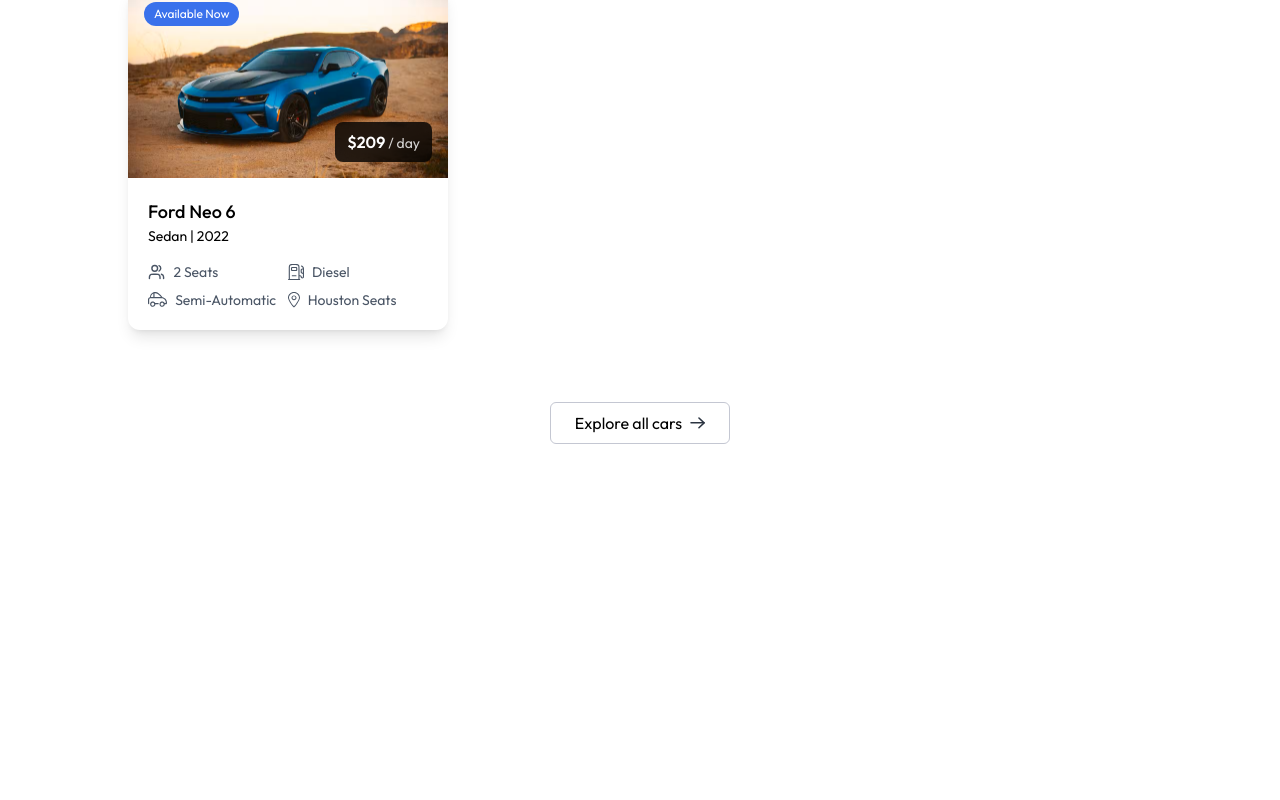
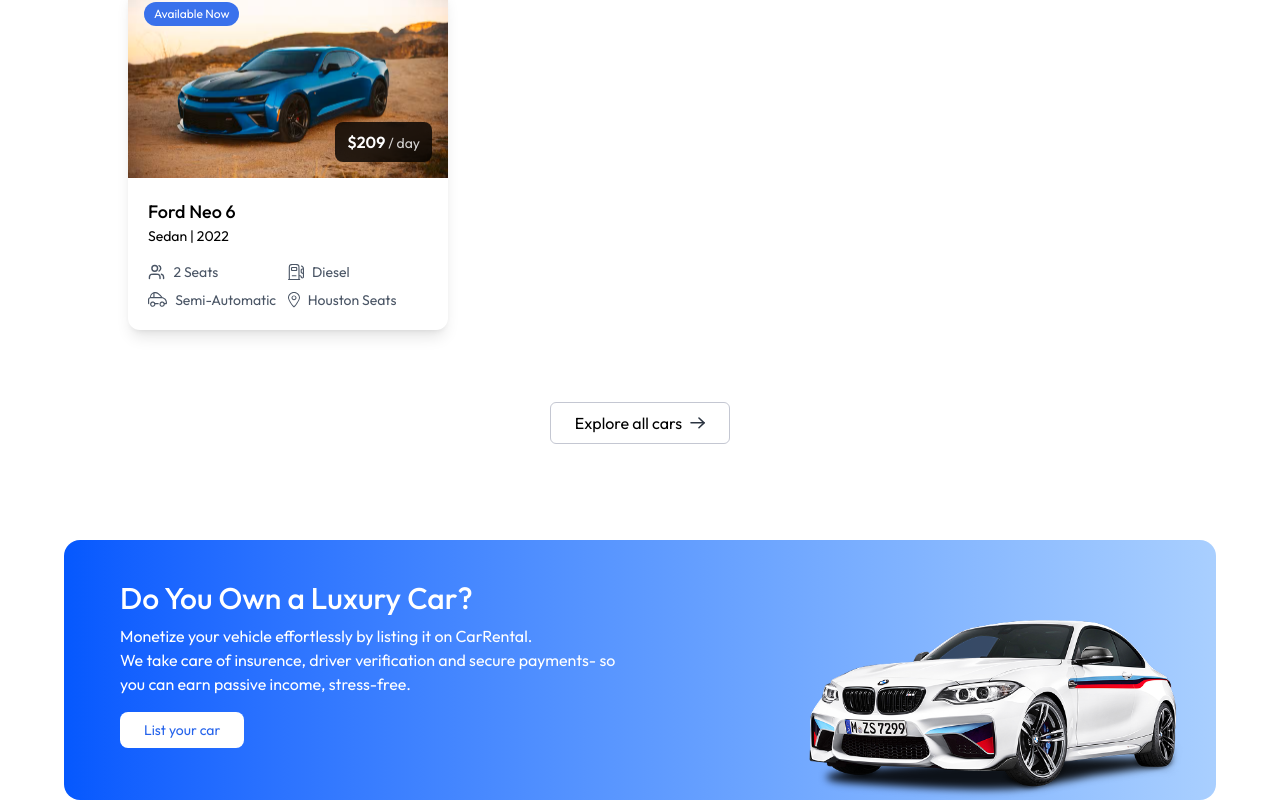
Before and after one commit to Kalpesh-Parmar-0/CarRental, a React (Vite) app in the folder client/: page / in a window 1280 px wide. Shown: the part 1507-2307 px from the top of the page. Before the commit the page ends 2047 px from the top, so only its background shows below. Built offline with nearby package versions, Linux system fonts and the light colour scheme.

Commit message:
Banner component done from user can give their car for rental

```diff
--- /dev/null
+++ b/client/src/components/Banner.jsx
@@ -0,0 +1,22 @@
+import React from 'react'
+import { assets } from '../assets/assets'
+
+const Banner = () => {
+  return (
+    <div className='flex flex-col md:flex-row md:items-start items-center justify-between px-8 min-md:pl-14 pt-10 bg-gradient-to-r from-[#0558FE] to-[#A9CFFF] max-w-6xl mx-3 md:mx-auto rounded-2xl overflow-hidden'>
+
+        <div className='text-white'>
+            <h2 className='text-3xl font-medium'>Do You Own a Luxury Car?</h2>
+            <p className='mt-2'>Monetize your vehicle effortlessly by listing it on  CarRental.</p>
+            <p className='max-w-130'>We take care of insurence, driver verification and secure payments- so you can earn passive income, stress-free. </p>
+
+            <button className='px-6 py-2 bg-white hover:bg-slate-100 transition-all text-primary rounded-lg text-sm mt-4 cursor-pointer'>List your car</button>
+        </div>
+
+        <img src={assets.banner_car_image} alt="car" className='max-h-45 mt-10' />
+
+    </div>
+  )
+}
+
+export default Banner
--- a/client/src/components/CarCard.jsx
+++ b/client/src/components/CarCard.jsx
@@ -1,12 +1,14 @@
 import React from 'react'
 import { assets } from '../assets/assets'
+import { useNavigate } from 'react-router-dom'
 
 const CarCard = ({car}) => {
 
     const currency = import.meta.env.VITE_CURRENCY
+    const nevigate = useNavigate()
 
   return (
-    <div className='group rounded-xl overflow-hidden shadow-lg hover:-translate-y-1 transition-all duration-500 cursor-pointer'>
+    <div onClick={()=> {nevigate(`/car-details/${car._id}`); scrollTo(0,0)}} className='group rounded-xl overflow-hidden shadow-lg hover:-translate-y-1 transition-all duration-500 cursor-pointer'>
         <div className='relative h-48 overflow-hidden'>
             <img src={car.image} alt="car image" className='w-full h-full object-cover transition-transform duration-500 group-hover:scale-105'/>
 
--- /dev/null
+++ b/client/src/components/Testimonial.jsx
@@ -0,0 +1,11 @@
+import React from 'react'
+
+const Testimonial = () => {
+  return (
+    <div>
+
+    </div>
+  )
+}
+
+export default Testimonial
--- a/client/src/pages/Home.jsx
+++ b/client/src/pages/Home.jsx
@@ -1,12 +1,14 @@
 import React from 'react'
 import Hero from '../components/Hero'
 import FeaturedSection from '../components/FeaturedSection'
+import Banner from '../components/Banner'
 
 const Home = () => {
   return (
     <>
       <Hero />
       <FeaturedSection />
+      <Banner />
     </>
   )
 }
```
Also changed, not shown: 1 other file (tests, documents, lock files or other folders).
